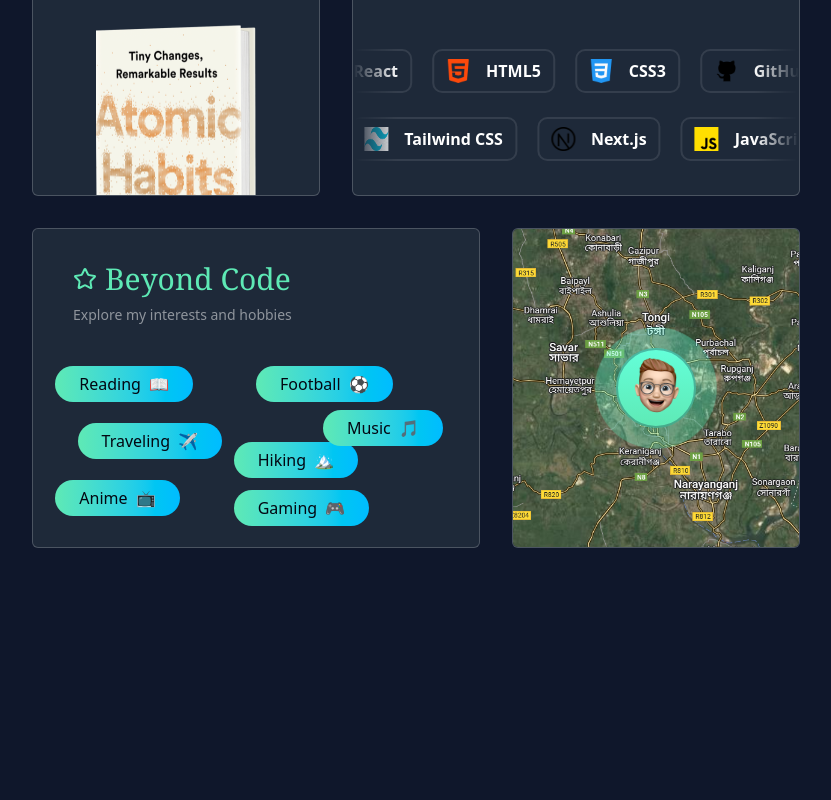
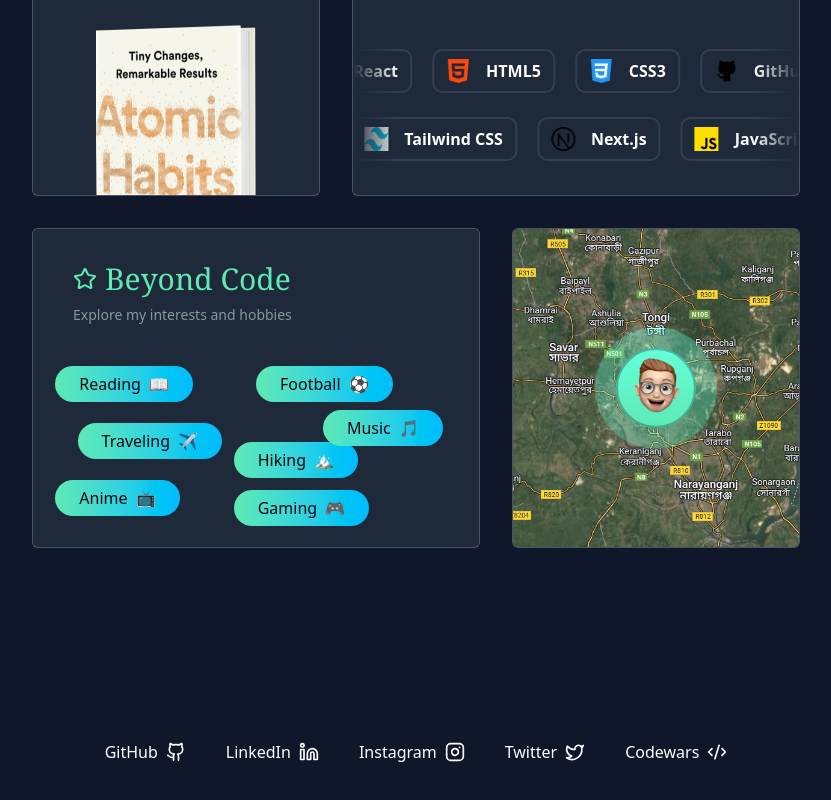
Before and after one commit to AIsTushar/my-website, a Next.js app: page /about in a window 1280 px wide. Shown: the part 3441-4241 px from the top of the page, without its empty margins (224-1055 px from the left). Before the commit the page ends 3989 px from the top, so only its background shows below. Built offline with nearby package versions, Linux system fonts and the light colour scheme.

Commit message:
feat: add Footer component with social media links and animations

```diff
--- a/src/app/about/page.js
+++ b/src/app/about/page.js
@@ -1,6 +1,7 @@
 import EducationCard from "@/components/about/EducationCard";
 import ExperienceCard from "@/components/about/ExperienceCard";
 import Skills from "@/components/about/Skills";
+import Footer from "@/components/ui/Footer";
 import Image from "next/image";
 
 function page() {
@@ -63,6 +64,8 @@ function page() {
         <h2 className="mb-20 text-center text-5xl text-white">My Skills</h2>
         <Skills />
       </div>
+
+      <Footer />
     </div>
   );
 }
--- a/src/app/articles/page.js
+++ b/src/app/articles/page.js
@@ -86,7 +86,7 @@ function Page() {
         <div className="">
           <GradualSpacing
             text="I write Articles sometimes — not because anyone asked, but mostly so this page doesn't look too empty; a few might even make sense. Probably."
-            className="leading-[120%] tracking-wide !text-gray-300"
+            className="leading-[160%] tracking-wide !text-gray-300"
           />
         </div>
       </div>
--- a/src/app/projects/page.js
+++ b/src/app/projects/page.js
@@ -2,6 +2,8 @@ import AnimatedText from "@/components/ui/AnimatedText";
 import FeaturedProjectCard from "@/components/projects/FeaturedProjectCard";
 import FeaturedProjectCardLeft from "@/components/projects/FeaturedProjectCardLeft";
 import MoreProjectCard from "@/components/projects/MoreProjectCard";
+import GradualSpacing from "@/components/ui/GradualSpacing";
+import Footer from "@/components/ui/Footer";
 
 const feturedProjects = [
   {
@@ -43,6 +45,13 @@ const feturedProjects = [
 
 const moreProjects = [
   {
+    title: "Tour management Api",
+    image: "/projects/project_7.png",
+    gitLink: "https://github.com/AIsTushar/Tour-management-Api",
+    liveLink: "#",
+    tags: ["JavaScript", "Node.js", "Express.js", "MongoDB", "VS Code"],
+  },
+  {
     title: "Recipedia - Recipe blog website",
     image: "/projects/project_4.png",
     gitLink: "https://github.com/AIsTushar/Recipedia",
@@ -81,16 +90,11 @@ function page() {
           className="!text-6xl !text-gray-200"
         />
 
-        <div className="flex flex-col gap-4">
-          <p className="leading-[120%] tracking-wide text-gray-300">
-            I enjoy building projects, mostly small ones that help me learn and
-            try new ideas. My GitHub&apos;s full of them.
-          </p>
-
-          <p className="leading-[120%] tracking-wide text-gray-300">
-            Some projects are still completed, others have been discontinued.
-            Below you can find a few of them.
-          </p>
+        <div className="">
+          <GradualSpacing
+            text="I enjoy building projects, mostly small ones that help me learn and try new ideas. My GitHub's full of them. Some projects are still completed, others have been discontinued. Below you can find a few of them."
+            className="leading-[160%] tracking-wide !text-gray-300"
+          />
         </div>
       </div>
 
@@ -104,13 +108,15 @@ function page() {
         )}
       </div>
 
-      <div className="my-16 flex w-full flex-col items-center gap-12">
+      <div className="mt-16 flex w-full flex-col items-center gap-12">
         <h2 className="text-center text-5xl text-white">More Projects</h2>
 
         {moreProjects.map((project, i) => (
           <MoreProjectCard key={i} project={project} />
         ))}
       </div>
+
+      <Footer />
     </main>
   );
 }
--- /dev/null
+++ b/src/components/ui/Footer.js
@@ -0,0 +1,54 @@
+"use client";
+import { Code2, Github, Instagram, Linkedin, Twitter } from "lucide-react";
+import { motion } from "framer-motion";
+import Link from "next/link";
+
+const SingleLink = ({ href, text, icon: Icon }) => {
+  const MotionLink = motion.create(Link);
+  return (
+    <MotionLink
+      whileHover={{ y: -5, color: "#64ffda" }}
+      href={href}
+      target="_blank"
+      className="flex items-center gap-2"
+    >
+      <span>{text}</span>
+      <Icon className="h-5 w-5" />
+    </MotionLink>
+  );
+};
+
+function Footer() {
+  const MotionLink = motion.create(Link);
+  return (
+    <div className="mt-36 flex w-full items-center justify-center gap-10 py-12 text-white">
+      <SingleLink
+        href="https://github.com/AIsTushar?tab=repositories"
+        text="GitHub"
+        icon={Github}
+      />
+
+      <SingleLink
+        href="https://www.linkedin.com/in/azizul-islam-tushar/"
+        text="LinkedIn"
+        icon={Linkedin}
+      />
+
+      <SingleLink
+        href="https://www.instagram.com/azizul_islam_tushar/"
+        text="Instagram"
+        icon={Instagram}
+      />
+
+      <SingleLink href="https://X.com" text="Twitter" icon={Twitter} />
+
+      <SingleLink
+        href="https://www.codewars.com/users/azizultushar98"
+        text="Codewars"
+        icon={Code2}
+      />
+    </div>
+  );
+}
+
+export default Footer;
```
Also changed, not shown: public/projects/project_7.png (added), public/test.png (deleted).
